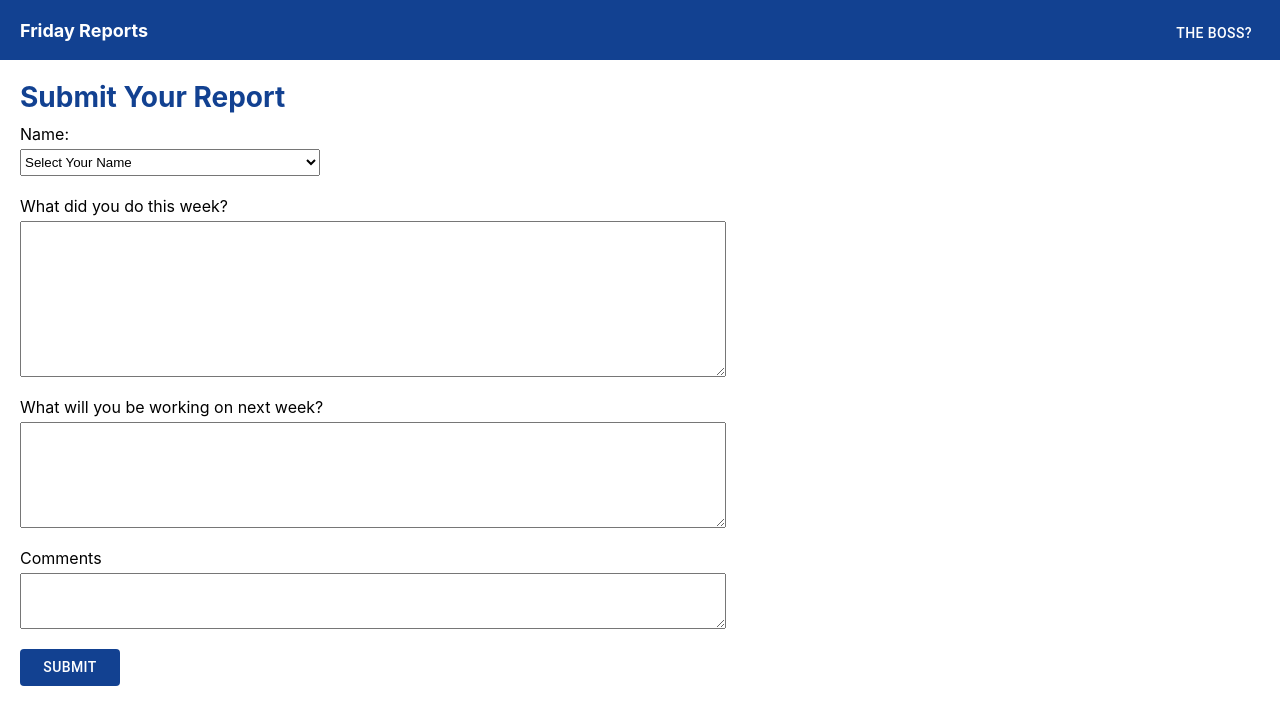
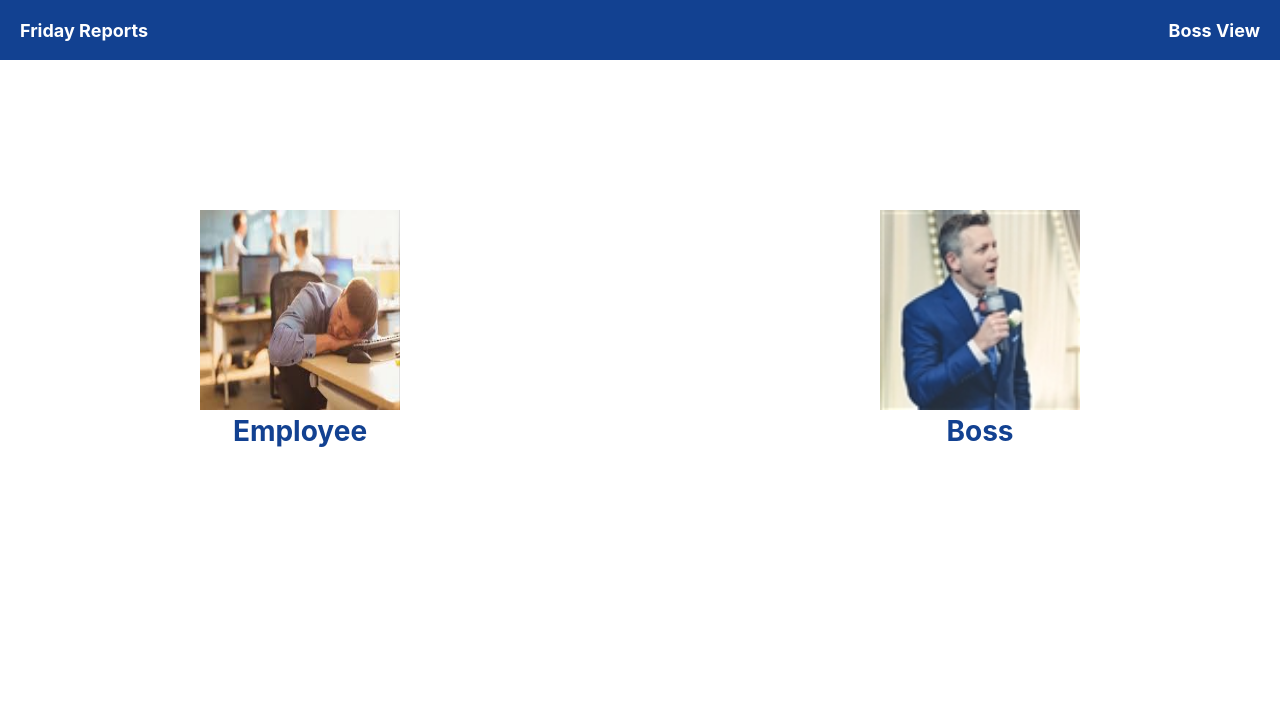
Before and after one commit to maryamahmadi/reports, a React (Create React App) app: page / in a window 1280 px wide. Shown: the top 724 px of the page. Built offline with nearby package versions, Linux system fonts and the light colour scheme.

Commit message:
adding a home page, and router links

```diff
--- a/src/App.js
+++ b/src/App.js
@@ -1,15 +1,17 @@
 import React from 'react'
 import { BrowserRouter as Router, Switch, Route } from 'react-router-dom'
 import Home from './routes/home/components/index'
-import BossView from './routes/boss/components/BossView'
+import CreateReport from './routes/createreport/components/index'
+import BossView from './routes/boss/components/index'
 
 function App() {
   return (
     <Router>
-    <Switch>
-      <Route path='/' exact component={Home}></Route>
-      <Route path='/boss' exact component={BossView}></Route>
-    </Switch>
+      <Switch>
+        <Route path='/' exact component={Home}></Route>
+        <Route path='/create-report' exact component={CreateReport}></Route>
+        <Route path='/boss' exact component={BossView}></Route>
+      </Switch>
   </Router>
   );
 }
--- /dev/null
+++ b/src/components/Header.js
@@ -0,0 +1,22 @@
+import React from 'react'
+import { Link } from 'react-router-dom'
+
+function Header () {
+    return(
+        <div style={{backgroundColor: '#124191', width: '100%', height: '60px'}}>
+            <div style={{display: 'flex', flexDirection: 'row', justifyContent: 'space-between', padding: '15px 20px 0 20px'}}>
+                <div style={{fontSize: '18px', fontWeight: '700', paddingTop: '5px'}}>
+                    <Link style={{color: 'white', textDecoration: 'none'}} to='/'>
+                        Friday Reports
+                    </Link>
+                </div>
+                <div style={{fontSize: '18px', fontWeight: '700', paddingTop: '5px'}}>
+                    <Link style={{color: 'white', textDecoration: 'none'}} to='/boss'>
+                        Boss View
+                    </Link>
+                </div>
+            </div>
+        </div>
+    )
+}
+export default Header
--- a/src/routes/boss/components/BossView.js
+++ /dev/null
@@ -1,9 +0,0 @@
-import React from 'react'
-
-function BossView () {
-    return (
-        <div> Boss view </div>
-    )
-}
-
-export default BossView
--- /dev/null
+++ b/src/routes/boss/components/index.js
@@ -0,0 +1,10 @@
+import React from 'react'
+import Header from '../../../components/Header'
+function BossView () {
+  return (
+  <React.Fragment>
+    <Header />
+    <div>BossView</div>
+  </React.Fragment>)
+}
+export default BossView
--- /dev/null
+++ b/src/routes/createreport/components/index.tsx
@@ -0,0 +1,11 @@
+import React from 'react'
+import Header from '../../../components/Header'
+import NewReportParent from './NewReportFormParent'
+function CreateReport () {
+  return (
+  <React.Fragment>
+    <Header />
+    <NewReportParent />
+  </React.Fragment>)
+}
+export default CreateReport
--- a/src/routes/home/components/Header.js
+++ /dev/null
@@ -1,28 +0,0 @@
-import React from 'react'
-import { withStyles } from '@material-ui/core/styles'
-import Button from '@material-ui/core/Button'
-
-function Header () {
-    const CustomButton = withStyles({
-        root: {
-          color: 'white'
-        }
-    })(Button)
-    const onLoginClick = (e) => {
-        e.preventDefault();
-        console.log('login clicked')
-    }
-    return(
-        <div style={{backgroundColor: '#124191', width: '100%', height: '60px'}}>
-            <div style={{display: 'flex', flexDirection: 'row', color: 'white', justifyContent: 'space-between', padding: '15px 20px 0 20px'}}>
-                <div style={{fontSize: '18px', fontWeight: '700', paddingTop: '5px'}}>
-                    Friday Reports
-                </div>
-                <div>
-                    <CustomButton root={{color: 'white'}} disableRipple onClick={onLoginClick}>The BOSS?</CustomButton>
-                </div>
-            </div>
-        </div>
-    )
-}
-export default Header
--- a/src/routes/home/components/index.tsx
+++ b/src/routes/home/components/index.tsx
@@ -1,11 +1,32 @@
 import React from 'react'
-import Header from './Header'
-import NewReportParent from './NewReportFormParent'
+import {Link} from 'react-router-dom'
+import Header from '../../../components/Header'
+import SteveMorse from '../../../assets/SteveMorse.jpeg'
+import employees from '../../../assets/employees.jpeg'
+
 function Home () {
-  return (
-  <React.Fragment>
-    <Header />
-    <NewReportParent />
-  </React.Fragment>)
+    return (
+    <React.Fragment>
+        <Header />
+        <div style={{
+            display: 'flex',
+            flexDirection: 'row',
+            justifyContent: 'space-between',
+            padding: '150px 200px 0px 200px'}}>
+            <div style={{display: 'flex', flexDirection: 'column', alignItems: 'center'}}>
+                <Link style={{color: 'white', textDecoration: 'none'}} to='/create-report'>
+                    <img src={employees} width='200px' height='200px' />
+                </Link>
+                <div style={{color: '#124191', fontSize: '28px', fontWeight: 'bold'}}>Employee </div>
+            </div>
+            <div style={{display: 'flex', flexDirection: 'column', alignItems: 'center'}}>
+            <Link style={{color: 'white', textDecoration: 'none'}} to='/boss'>
+                <img src={SteveMorse} width='200px' height='200px' />
+            </Link>
+            <div style={{color: '#124191', fontSize: '28px', fontWeight: 'bold'}}>Boss </div>
+            </div>
+        </div>
+    </React.Fragment>)
 }
+
 export default Home
```
Also changed, not shown: src/assets/SteveMorse.jpeg (added), src/assets/employees.jpeg (added), src/routes/createreport/components/Created.js (renamed from src/routes/home/components/Created.js), src/routes/createreport/components/NewReportFormParent.js (renamed from src/routes/home/components/NewReportFormParent.js).
